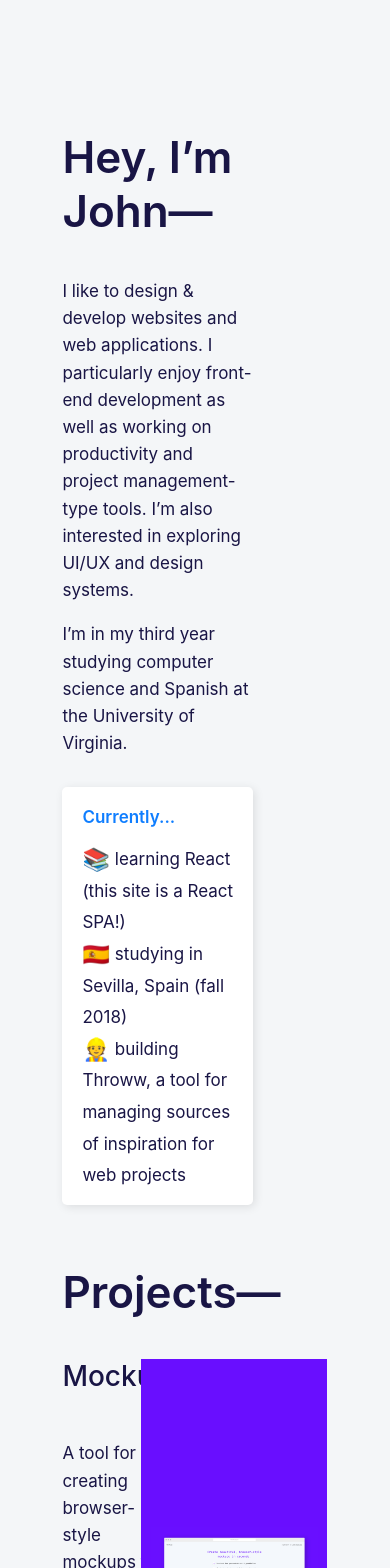
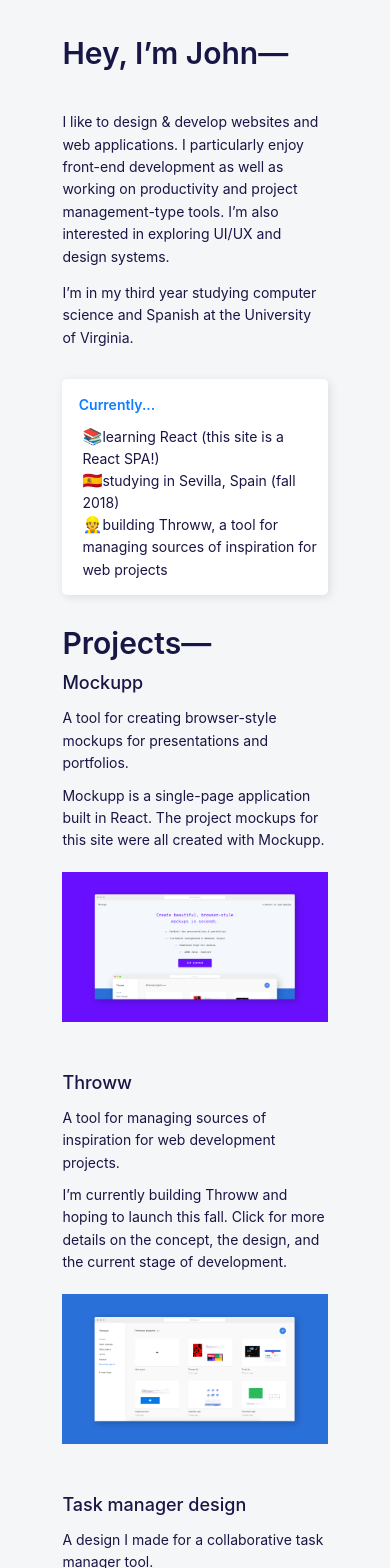
Before and after one commit to johnbarkley/personal, a React (Create React App) app: page /#/ in a window 390 px wide. Shown: the top 1568 px of the page. Built offline with nearby package versions, Linux system fonts and the light colour scheme.

Commit message:
add responsiveness

```diff
--- a/src/App.js
+++ b/src/App.js
@@ -52,7 +52,7 @@
                     <Project
                     {...this.props.untilStarsProps}>
                         <p>A site I’m currently building for the release of my sister’s first novel, tentatively titled "Until the Stars are Dead."</p>
-                        <p>I’m early on in the design process but you can see the landing page opposite.</p>
+                        <p>I’m early on in the design process but and will be adding updates soon.</p>
                     </Project>
 
                     <Project
--- a/src/components/Project.js
+++ b/src/components/Project.js
@@ -4,9 +4,9 @@
 import ProjectImage from './ProjectImage'
 
 const Project = props => {
-    let mTop = 80
+    let mTop = '5.5vw'
     if(props.name === 'Mockupp' || props.name === 'Macsha') {
-        mTop = 40
+        mTop = '3vw'
     }
 
     const macsha = props.name === 'Macsha'
--- a/src/index.css
+++ b/src/index.css
@@ -7,7 +7,7 @@
 }
 .container {
     width: 68%;
-    margin: 130px auto 0 auto;
+    margin: 9vw auto 0 auto;
 }
 .intro {
     width: 72%;
@@ -39,7 +39,7 @@
     font-size: 17px;
     color: #0F7EFF;
     font-weight: 600;
-    padding: 20px 0 15px 20px;
+    padding: 1.17em 0 .88em 1.17em;
     margin: 0;
 }
 .current-section ul {
@@ -74,7 +74,7 @@
 .project-text {
     width: 25%;
     display: inline-block;
-    margin-bottom: 100px;
+    margin: 0;
     vertical-align: top;
 }
 .project-text a, .project-text-no-image a {
@@ -99,10 +99,10 @@
     color: #191545;
     font-weight: 400;
     line-height: 1.6em;
-    margin: 30px 0 0 0;
+    margin: 1vw 0 0 0;
     display: inline-block;
 }
-.project-body p, a {
+.project-body p {
     display: inline-block;
 }
 .project-body a {
@@ -127,7 +127,7 @@
 .project-image {
     width: 70%;
     margin-left: 4.8%;
-    height: 430px;
+    height: 30vw;
     display: inline-block;
     text-align: center;
 }
@@ -142,17 +142,14 @@
     transition: transform .5s ease;
     vertical-align: middle;
 }
-.project-image img:hover {
-    transform: scale(1.1);
-}
 .contact {
     width: 100%;
-    padding: 0 0 100px 0;
+    padding: 0 0 8vw 0;
 }
 .link a {
     text-decoration: none;
     color: #191545;
-    font-size: 18px;
+    font-size: 17px;
     font-weight: 400;
     margin: 0;
     padding: 0;
@@ -175,7 +172,7 @@
 .page-hero h1 {
     font-size: 44px;
     font-weight: 500;
-    padding: 65px 0 30px 0;
+    padding: 4.5vw 0 2.1vw 0;
     margin: 0;
     color: #fff;
 }
@@ -187,7 +184,7 @@
     margin: 0px 0 0 0;
 }
 .page-hero .page-links a {
-    font-size: 18px;
+    font-size: 17px;
     text-decoration: none;
     margin: 0;
     padding: 0;
@@ -206,7 +203,7 @@
     font-size: 28px;
     font-weight: 500;
     color: #191545;
-    margin: 50px 0 30px 0;
+    margin: 3.5vw 0 2.1vw 0;
 }
 .page-body ul {
     margin: 20px 0 20px 30px;
@@ -216,7 +213,7 @@
     font-size: 17px;
     color: #191545;
     font-weight: 400;
-    margin: 10px 0;
+    margin: .5em 0;
     padding: 0;
     line-height: 1.6em;
 }
@@ -237,3 +234,94 @@
 #bold-num {
     font-weight: 600;
 }
+
+@media (min-width: 1025px) {
+    .project-image img:hover {
+        transform: scale(1.1);
+    }
+}
+@media screen and (max-width: 1200px) {
+    .intro {
+        width: 85%;
+    }
+    .current-item {
+        line-height: 25px;
+    }
+    .current-section h6, .text-block, .project-body, .current-item .activity, .link a, .page-body ul li {
+        font-size: 15px;
+    }
+    .current-item .emoji {
+        font-size: 19px;
+    }
+    .section-header, .page-hero h1 {
+        font-size: 36px;
+    }
+    .project-title-link, .project-title-no-link, .project-page-title {
+        font-size: 22px;
+    }
+    .project-body p {
+        margin: 0;
+        padding: 5px 0 0 0;
+    }
+}
+
+@media screen and (max-width: 1025px) {
+    .intro {
+        width: 100%;
+    }
+    .project-image {
+        display: block;
+        width: 100%;
+        height: 38.5vw;
+        margin: 20px 0 0 0;
+    }
+    .project-text {
+        display: block;
+        width: 100%;
+    }
+    .project {
+        margin-bottom: 50px;
+    }
+    .project-body p {
+        padding: 10px 0 0 0;
+    }
+    .section-header {
+        font-size: 30px;
+    }
+    .project-title-link, .project-title-no-link, .project-page-title {
+        font-size: 18px;
+    }
+    .current-section h6, .text-block, .project-body, .current-item .activity, .link a, .page-body ul li, .page-hero .page-links a {
+        font-size: 14px;
+    }
+    .current-item {
+        line-height: 21px;
+    }
+    .current-item .activity {
+        padding-left: 0px;
+    }
+    .current-item .emoji {
+        font-size: 16px;
+    }
+    .non-top {
+        margin-top: 30px;
+    }
+    .page-hero {
+        height: 54vw;
+    }
+    .page-hero h1 {
+        font-size: 26px;
+    }
+    .page-hero img {
+        width: 65%;
+    }
+}
+
+@media screen and (max-width: 1025px) {
+    .page-hero {
+        height: 60vw;
+    }
+    .page-hero h1 {
+        font-size: 22px;
+    }
+}
```
